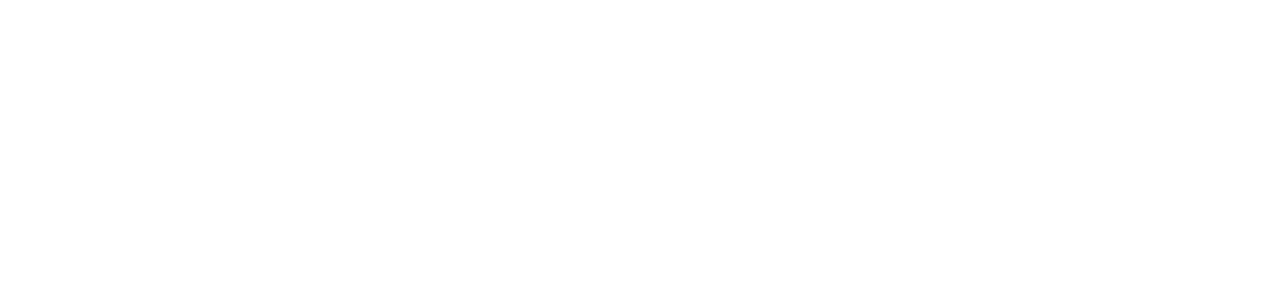
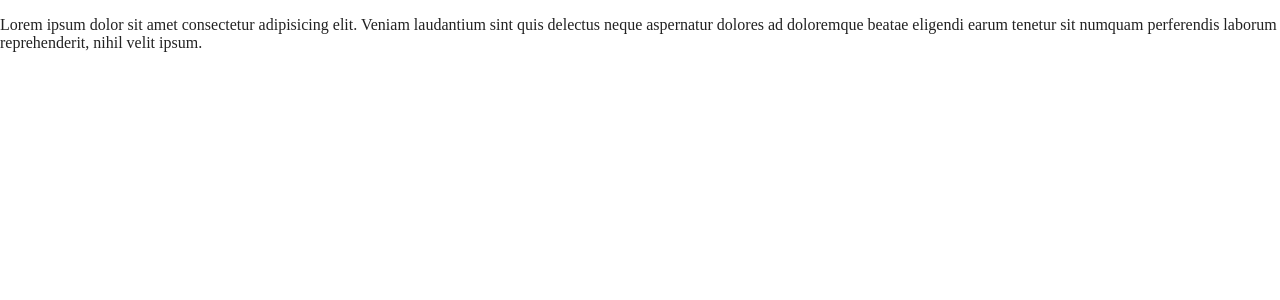
Before and after one commit to mihinov/tinkoff-22-04-2023, an Angular app: page / in a window 1280 px wide. Shown: the top 300 px of the page. Built offline with nearby package versions, Linux system fonts and the light colour scheme.

Commit message:
feat: default css

```diff
--- a/src/app/app.component.html
+++ b/src/app/app.component.html
@@ -0,0 +1,3 @@
+<p>
+	Lorem ipsum dolor sit amet consectetur adipisicing elit. Veniam laudantium sint quis delectus neque aspernatur dolores ad doloremque beatae eligendi earum tenetur sit numquam perferendis laborum reprehenderit, nihil velit ipsum.
+</p>
--- a/src/styles.scss
+++ b/src/styles.scss
@@ -26,4 +26,5 @@
 	margin: 0;
 	background-color: var(--bgColor);
 	color: var(--color);
+	display: flow-root;
 }
```
